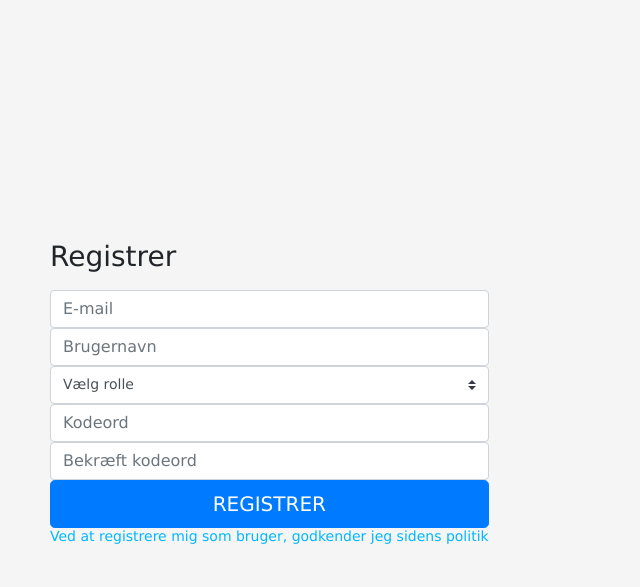
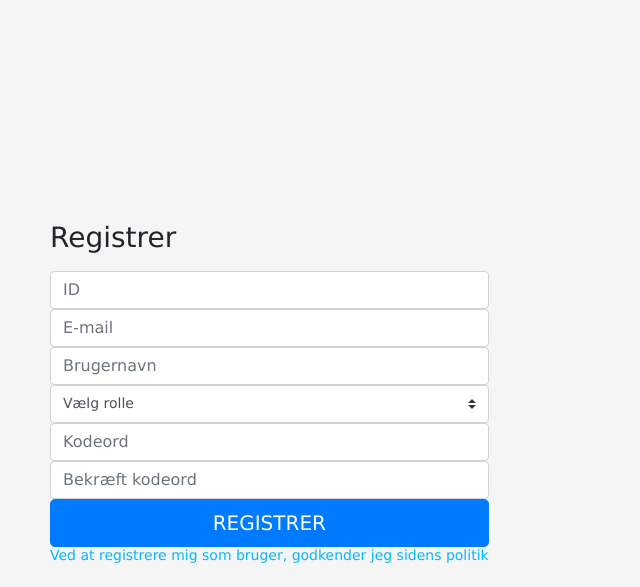
Before and after one commit to Matttuu/SprogApp, a Node server app: page /signup/ in a window 1280 px wide. Shown: the top 587 px of the page, without its empty margins (0-640 px from the left). Run offline with Node 20, Linux system fonts and the light colour scheme; some libraries are stand-ins or nearby versions.

Commit message:
Input felt til ID (Debugging)

```diff
--- a/views/signup.hbs
+++ b/views/signup.hbs
@@ -8,6 +8,7 @@
 
 				<div class="login-form" >
 					<form action='/login' method="post">
+						<input class="form-control" type="text" name="uniqueId" placeholder="ID" required="">
 						<input class="form-control" type="email" name="email" placeholder="E-mail" required="">
                         <input class="form-control" type="text" name="username" placeholder="Brugernavn" required="">
                         <select class="custom-select" name="role" required="">
```
